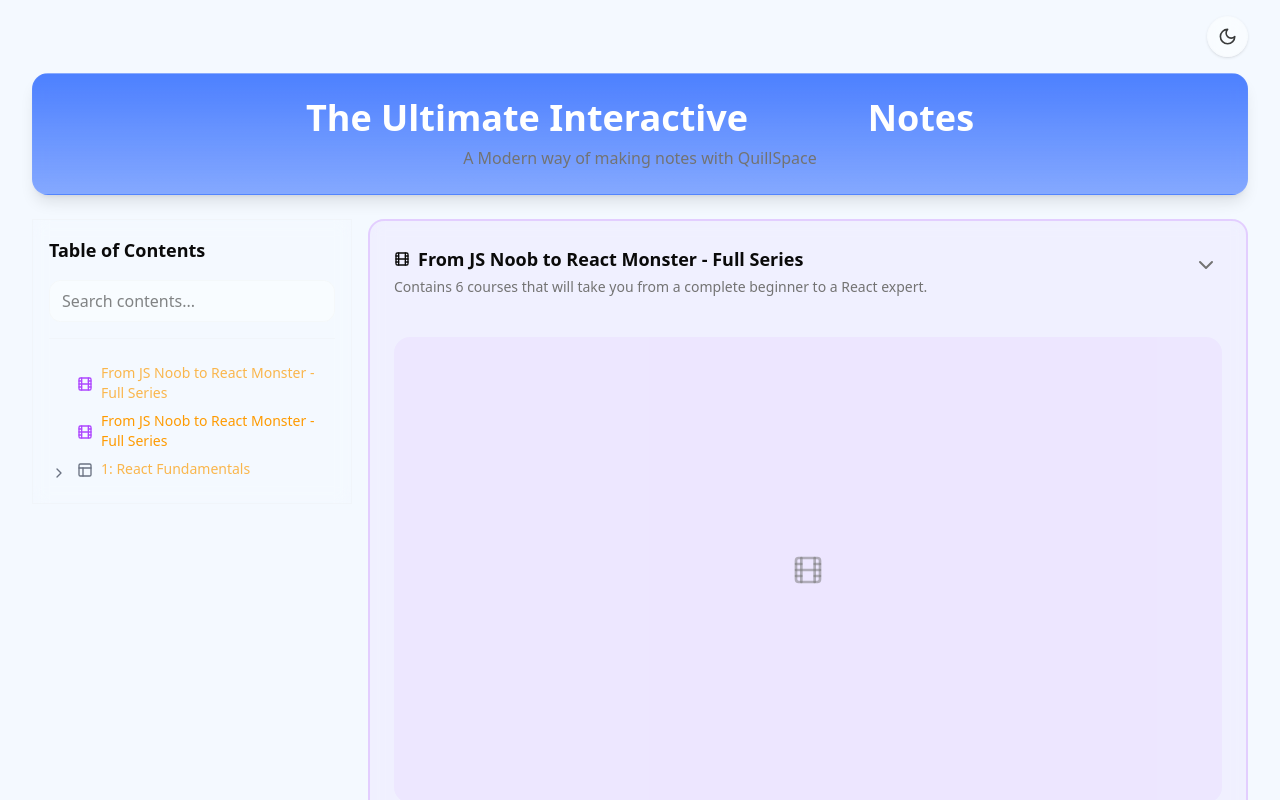
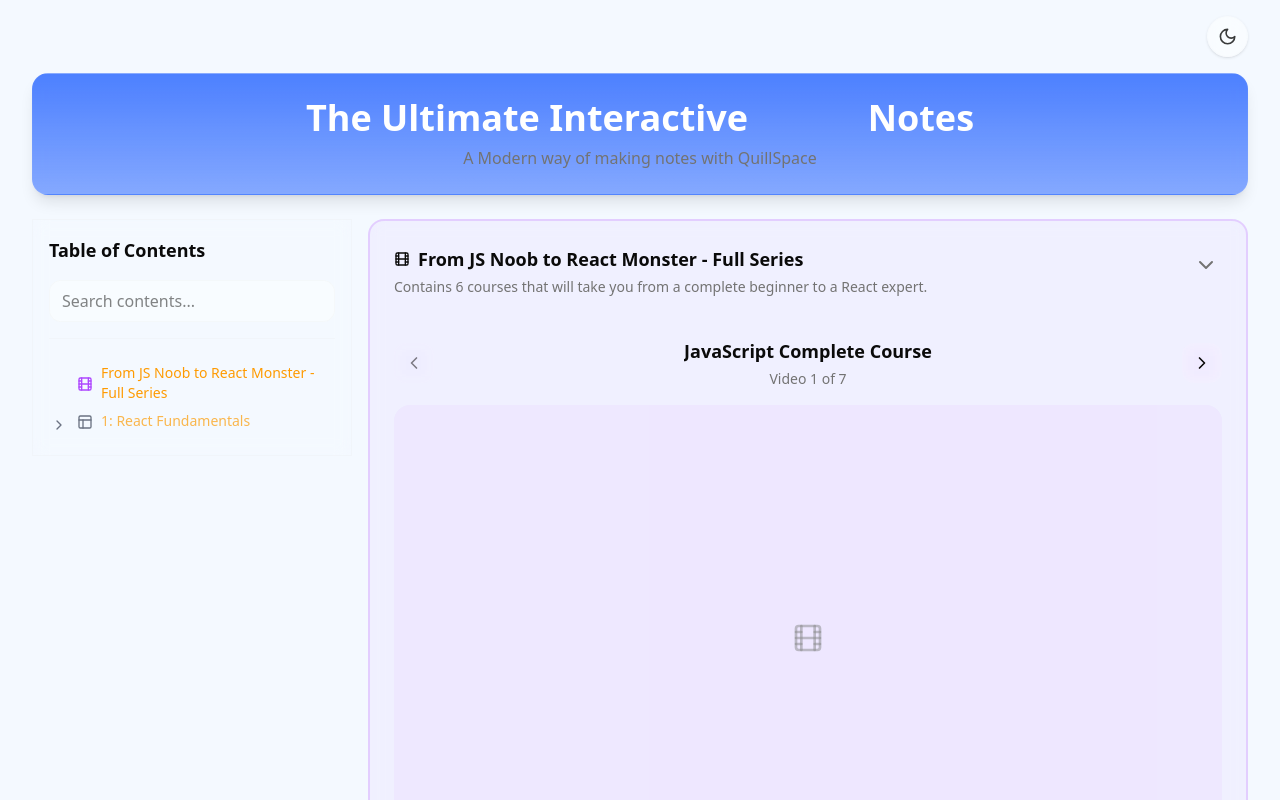
Before and after one commit to SherryMaster/QuillSpace-Starting, a React (Vite) app: page / in a window 1280 px wide. Shown: the top 800 px of the page. Built offline with nearby package versions, Linux system fonts and the light colour scheme.

Commit message:
removed the single video block

```diff
--- a/src/App.tsx
+++ b/src/App.tsx
@@ -14,15 +14,6 @@ function App() {
       subtitle="A Modern way of making notes with QuillSpace"
       emphasizedColors="cyan"
     >
-      <ContentBlock
-        title='From JS Noob to React Monster - Full Series'
-        subtitle='Contains 6 courses that will take you from a complete beginner to a React expert.'
-        type="Media"
-        mediaType='Video'
-        timestampsColor='cyan'
-        url="https://www.youtube.com/watch?v=H3XIJYEPdus"
-        timestamps={javascript_timestamps}
-      /> {/* YouTube video */}
 <ContentBlock
         title='From JS Noob to React Monster - Full Series'
         subtitle='Contains 6 courses that will take you from a complete beginner to a React expert.'
```
